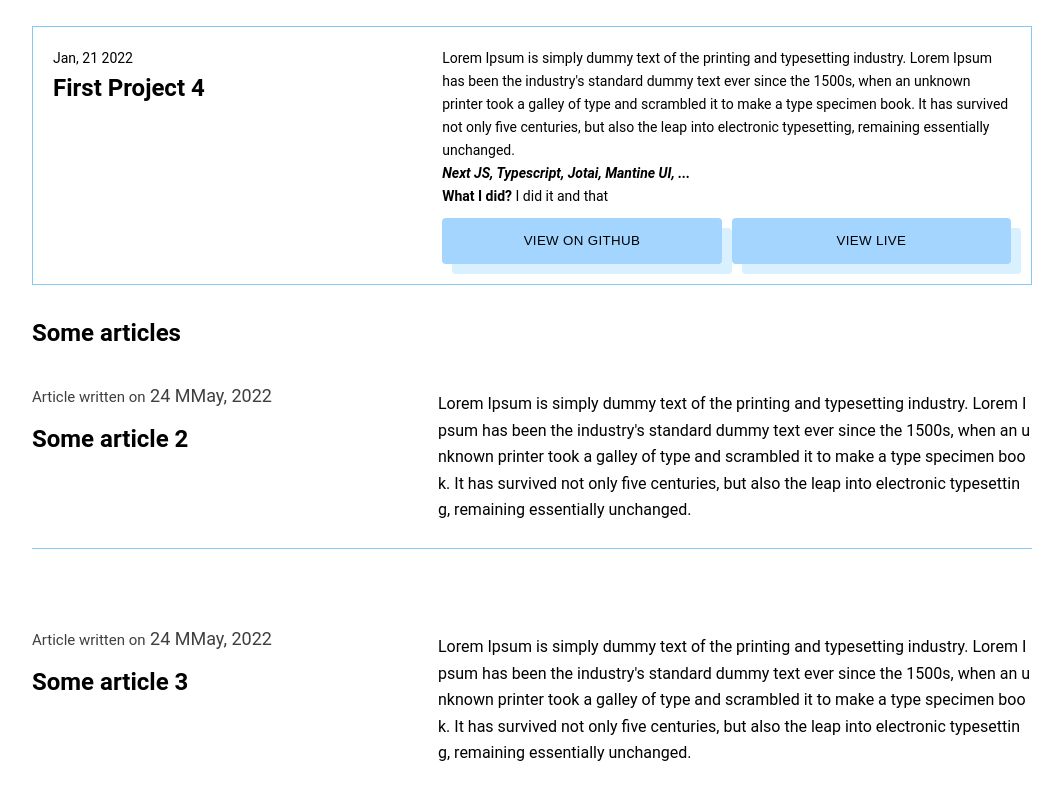
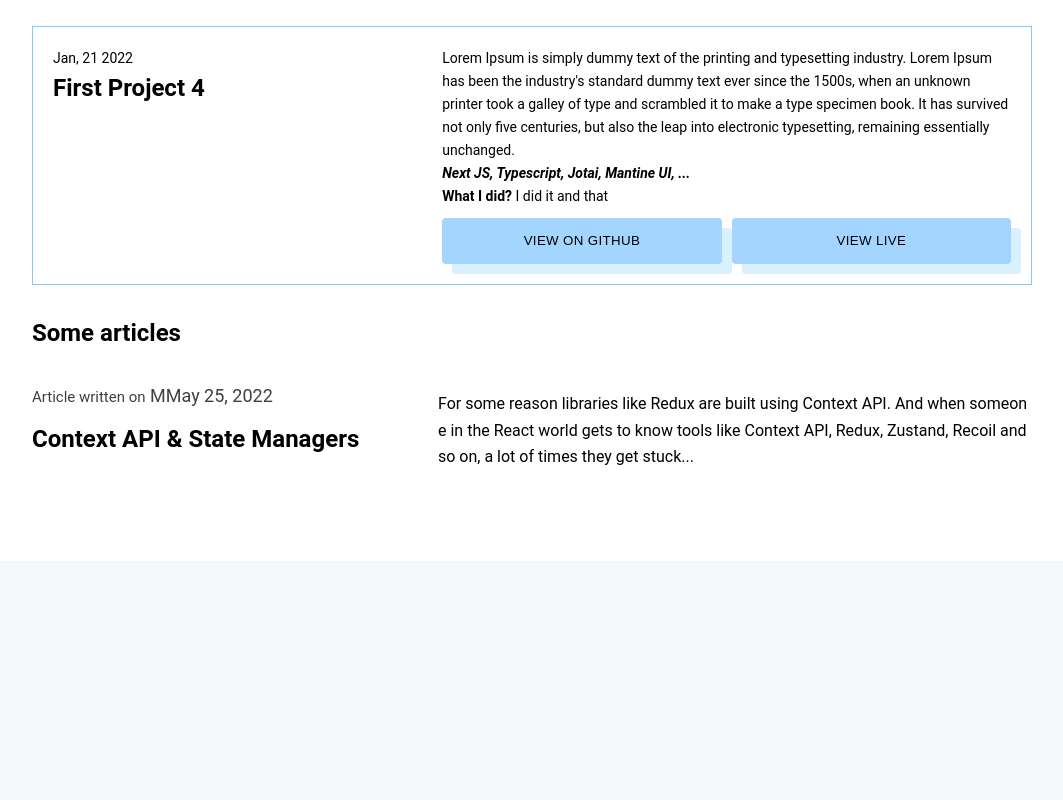
Before and after one commit to Dalcio/dalcio-garcia, a Next.js app: page / in a window 1280 px wide. Shown: the part 1484-2284 px from the top of the page, without its empty margins (108-1171 px from the left). After the commit the page ends 2045 px from the top, so only its background shows below. Built offline with nearby package versions, Linux system fonts and the light colour scheme.

Commit message:
feat: articles

```diff
--- a/src/components/articles/ArticlesBody/index.tsx
+++ b/src/components/articles/ArticlesBody/index.tsx
@@ -6,7 +6,7 @@ export default function ArticlesBody() {
 	return (
 		articles && (
 			<div>
-				{articles.map(({ desc, id, name, link, date }) => (
+				{articles.reverse().map(({ desc, id, name, link, date }) => (
 					<Article desc={desc} name={name} link={link} date={date} key={id} />
 				))}
 			</div>
--- a/src/data/articles.json
+++ b/src/data/articles.json
@@ -1,23 +1,23 @@
 [
 	{
 		"id": 0,
-		"name": "Some article 1",
-		"date": "24 MMay, 2022",
-		"desc": "Lorem Ipsum is simply dummy text of the printing and typesetting industry. Lorem Ipsum has been the industry's standard dummy text ever since the 1500s, when an unknown printer took a galley of type and scrambled it to make a type specimen book. It has survived not only five centuries, but also the leap into electronic typesetting, remaining essentially unchanged.",
-		"link": "dev.to"
+		"name": "Building A PWA With NextJS and Typescript",
+		"date": "May 23, 2022",
+		"desc": "Are you tired of building the same app thing twice or even more? What if I tell and so you one way that can help you save time and a lot of effort?...",
+		"link": "https://dev.to/dalcio/building-a-pwa-with-nextjs-and-typescript-4kf3"
 	},
 	{
 		"id": 1,
-		"name": "Some article 2",
-		"date": "24 MMay, 2022",
-		"desc": "Lorem Ipsum is simply dummy text of the printing and typesetting industry. Lorem Ipsum has been the industry's standard dummy text ever since the 1500s, when an unknown printer took a galley of type and scrambled it to make a type specimen book. It has survived not only five centuries, but also the leap into electronic typesetting, remaining essentially unchanged.",
-		"link": "dev.to"
+		"name": "Context API & State Managers",
+		"date": "May 25, 2022",
+		"desc": "Por alguma razão bibliotecas como Redux são construidas usando Context API. E quando alguém no mundo React passa a conhecer ferramentas como Context API, Redux, Zustand, Recoil e por aí, muita das vezes fica preso...",
+		"link": "https://dev.to/dalcio/context-api-state-managers-2k45"
 	},
 	{
 		"id": 2,
-		"name": "Some article 3",
-		"date": "24 MMay, 2022",
-		"desc": "Lorem Ipsum is simply dummy text of the printing and typesetting industry. Lorem Ipsum has been the industry's standard dummy text ever since the 1500s, when an unknown printer took a galley of type and scrambled it to make a type specimen book. It has survived not only five centuries, but also the leap into electronic typesetting, remaining essentially unchanged.",
-		"link": "dev.to"
+		"name": "Context API & State Managers",
+		"date": "MMay 25, 2022",
+		"desc": "For some reason libraries like Redux are built using Context API. And when someone in the React world gets to know tools like Context API, Redux, Zustand, Recoil and so on, a lot of times they get stuck...",
+		"link": "https://dev.to/dalcio/context-api-state-managers-9m0"
 	}
 ]
--- a/src/data/awesome-things.json
+++ b/src/data/awesome-things.json
@@ -1,4 +1,4 @@
 {
-	"articles": [1, 2],
+	"articles": [2],
 	"projects": [0, 3]
 }
--- a/src/pages/index.tsx
+++ b/src/pages/index.tsx
@@ -51,7 +51,7 @@ export const getStaticProps: GetStaticProps = () => {
 		props: {
 			data: {
 				projects,
-				articles
+				articles: articles.reverse()
 			}
 		}
 	};
```
